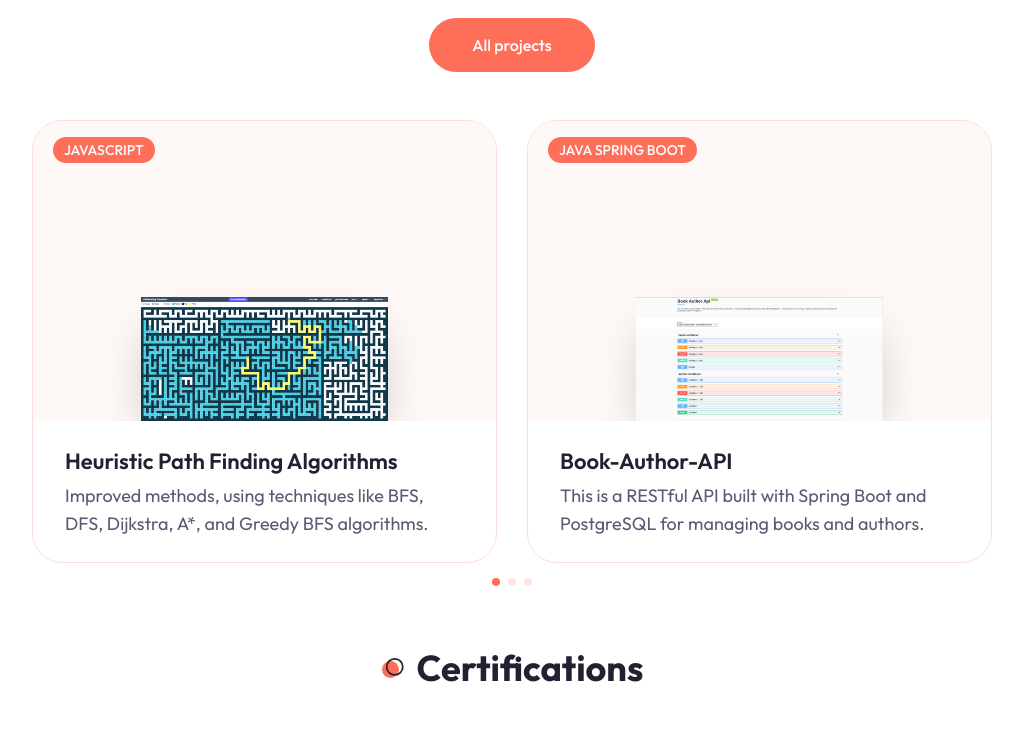
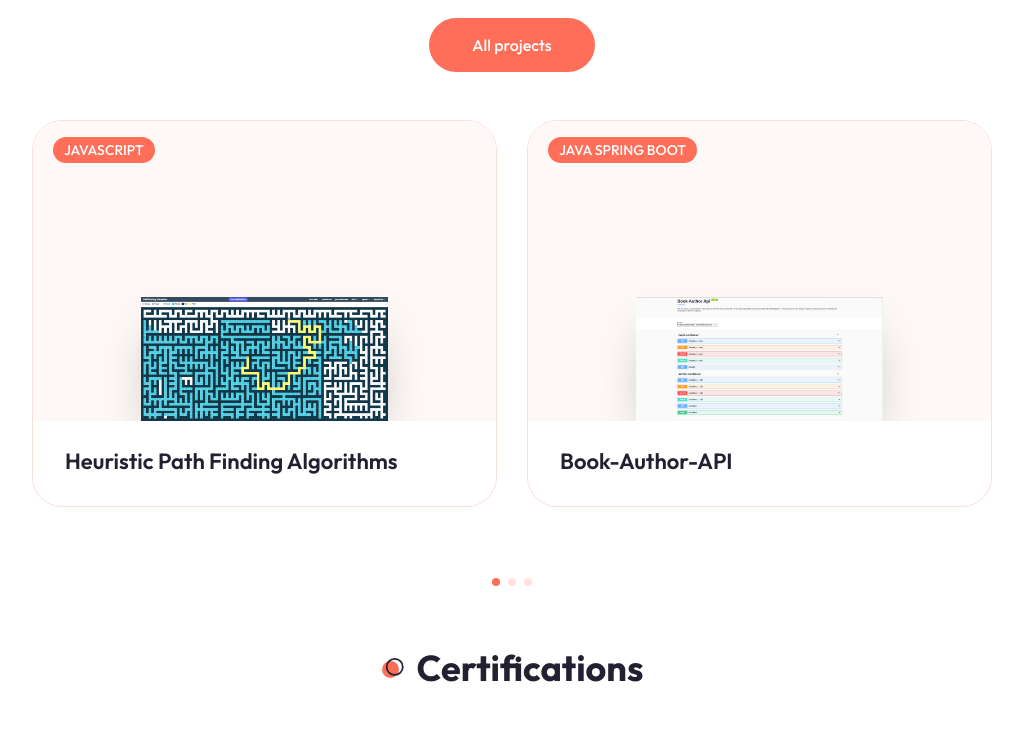
Before and after one commit to rush181200/portfolio, a Next.js app: page / in a window 1280 px wide. Shown: the part 2904-3640 px from the top of the page, without its empty margins (128-1151 px from the left). Built offline with nearby package versions, Linux system fonts and the light colour scheme.

Commit message:
final version 1.2

```diff
--- a/components/About.jsx
+++ b/components/About.jsx
@@ -20,7 +20,7 @@ const infoData = [
   },
   {
     icon: <Linkedin size={20} />,
-    text: 'https://www.linkedin.com/in/rushabhmehta18/',
+    text: 'www.linkedin.com/in/rushabhmehta18/',
   },
   {
     icon: <MailIcon size={20} />,
@@ -32,7 +32,7 @@ const infoData = [
   },
   {
     icon: <GraduationCap size={20} />,
-    text: "Master's of Science in Computer Science",
+    text: "Master's in Computer Science",
   },
   {
     icon: <HomeIcon size={20} />,
--- a/components/Work.jsx
+++ b/components/Work.jsx
@@ -20,8 +20,7 @@ const projectData = [
     image: '/work/1.png',
     category: 'JavaScript',
     name: 'Heuristic Path Finding Algorithms',
-    description:
-      'Improved methods, using techniques like BFS, DFS, Dijkstra, A*, and Greedy BFS algorithms.',
+
     link: 'https://rush181200.github.io/path_finding_visualizer/',
     github: 'https://github.com/rush181200/path_finding_visualizer',
   },
@@ -29,8 +28,6 @@ const projectData = [
     image: '/work/2.png',
     category: 'Java Spring Boot',
     name: 'Book-Author-API',
-    description:
-      'This is a RESTful API built with Spring Boot and PostgreSQL for managing books and authors.',
     link: 'https://book-author-apis.onrender.com/swagger-ui/index.html',
     github: 'https://github.com/rush181200/book-author-apis',
   },
@@ -38,8 +35,6 @@ const projectData = [
     image: '/work/3.png',
     category: 'AWS',
     name: 'HealthCare',
-    description:
-      'Created a healthcare platform for users to schedule appointments with doctors.',
     link: 'https://medium.com/@rushabhm75/aws-connect-empowering-healthcare-through-flutter-and-video-calls-part-1-3c8dd5521887',
     github: 'https://github.com/rush181200/healthcare',
   },
@@ -47,8 +42,6 @@ const projectData = [
     image: '/work/4.png',
     category: 'Python',
     name: 'NewsInsta',
-    description:
-      'Created a platform which fetches the news from NewsApi and Post it on Instagram.',
     link: 'https://medium.com/@rushabhm75/automating-your-instagram-posts-with-python-unleash-the-power-of-code-and-creativity-3d6fcb257e36',
     github: 'https://github.com/rush181200/newsInsta',
   },
@@ -56,47 +49,10 @@ const projectData = [
     image: '/work/5.png',
     category: 'Java Spring Boot/Flutter',
     name: 'eQueue',
-    description:
-      'Developed a token-based system to manage appointments and mass token calls to avoid Queues',
     link: 'https://www.youtube.com/watch?v=51qOQxN7-fs',
     github: '/',
   },
-  {
-    image: '/work/4.png',
-    category: 'next js',
-    name: 'Envision Website',
-    description:
-      'Lorem ipsum dolor sit amet consectetur adipisicing elit. Cumque, quis.',
-    link: '/',
-    github: '/',
-  },
-  {
-    image: '/work/1.png',
-    category: 'fullstack',
-    name: 'Serenity Website',
-    description:
-      'Lorem ipsum dolor sit amet consectetur adipisicing elit. Cumque, quis.',
-    link: '/',
-    github: '/',
-  },
-  {
-    image: '/work/3.png',
-    category: 'fullstack',
-    name: 'Nova Website',
-    description:
-      'Lorem ipsum dolor sit amet consectetur adipisicing elit. Cumque, quis.',
-    link: '/',
-    github: '/',
-  },
-  {
-    image: '/work/2.png',
-    category: 'fullstack',
-    name: 'Zenith Website',
-    description:
-      'Lorem ipsum dolor sit amet consectetur adipisicing elit. Cumque, quis.',
-    link: '/',
-    github: '/',
-  },
+
 ];
 
 const Work = () => {
```
